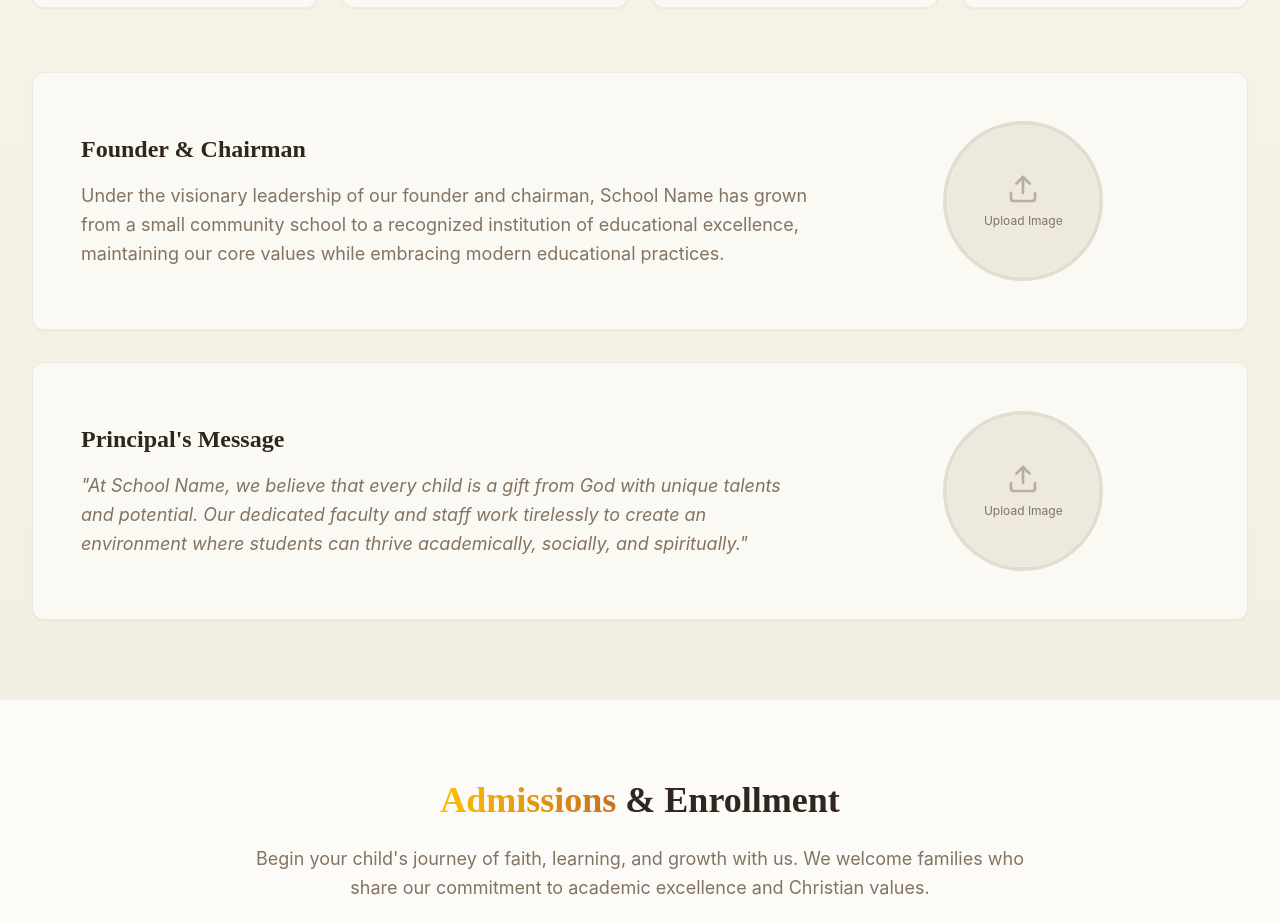
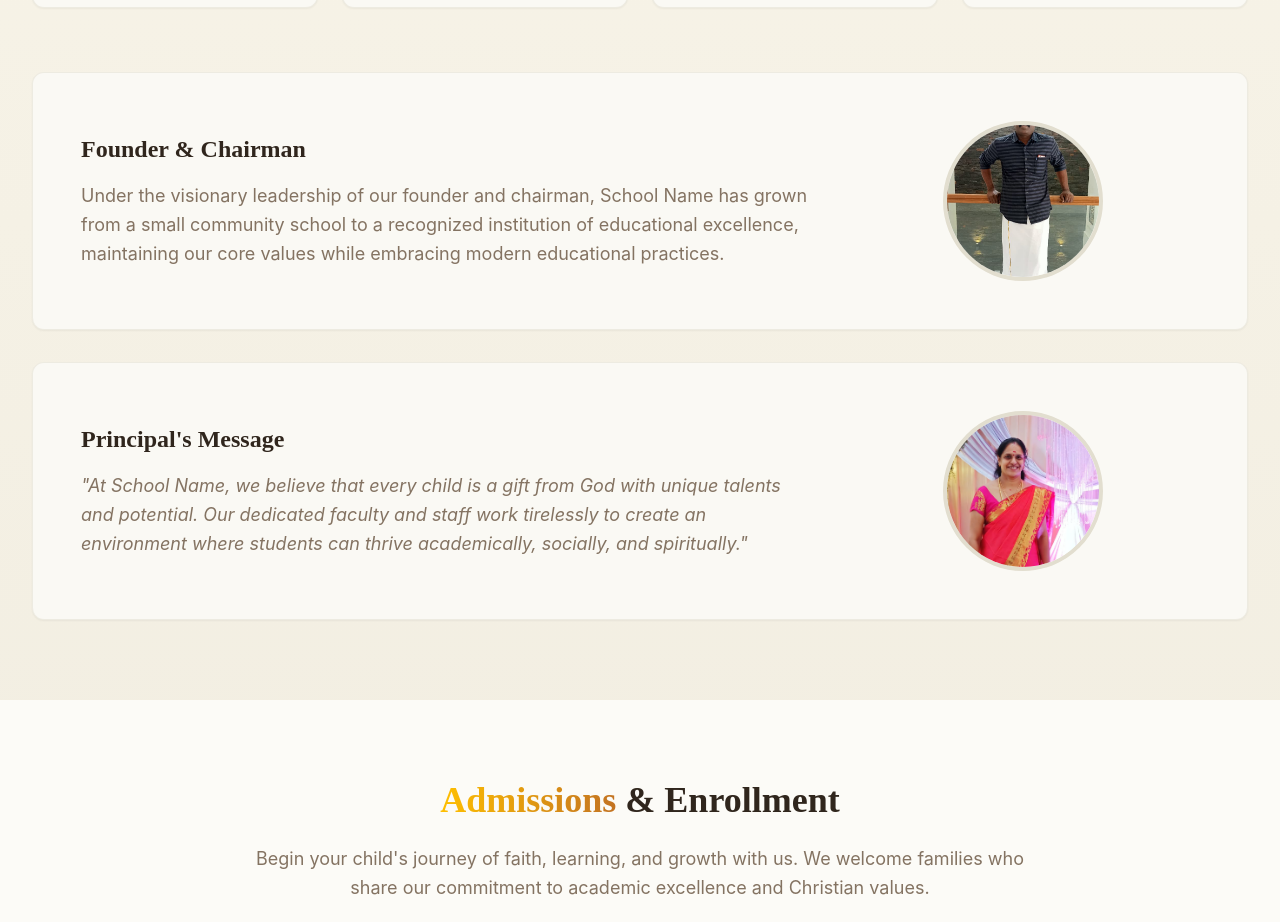
Before and after one commit to churchparkproduction-coder/logo-hue-school-hub-45, a React (Vite) app: page / in a window 1280 px wide. Shown: the part 1688-2610 px from the top of the page. Built offline with nearby package versions, Linux system fonts and the light colour scheme.

Commit message:
Add photos to divs
Add the first image to the principal photo upload div and the second image to the founder and chairman photo upload div.

```diff
--- a/src/components/sections/About.tsx
+++ b/src/components/sections/About.tsx
@@ -124,7 +124,7 @@ const About = () => {
                   <div className="relative group">
                     <Avatar className="w-40 h-40 border-4 border-gradient-gold">
                       <AvatarImage
-                        src={ADMIN_CONTENT.leadership.founder.image}
+                        src="/lovable-uploads/bffac34c-18f5-48a7-9069-2069552c513e.png"
                         alt={`${ADMIN_CONTENT.leadership.founder.title}`}
                         className="object-cover"
                       />
@@ -164,7 +164,7 @@ const About = () => {
                   <div className="relative group">
                     <Avatar className="w-40 h-40 border-4 border-gradient-gold">
                       <AvatarImage
-                        src={ADMIN_CONTENT.leadership.principal.image}
+                        src="/lovable-uploads/137e1b5a-4e54-4ebc-acf0-9b5dff748600.png"
                         alt={`${ADMIN_CONTENT.leadership.principal.title}`}
                         className="object-cover"
                       />
```
Also changed, not shown: public/lovable-uploads/137e1b5a-4e54-4ebc-acf0-9b5dff748600.png (added), public/lovable-uploads/bffac34c-18f5-48a7-9069-2069552c513e.png (added).
